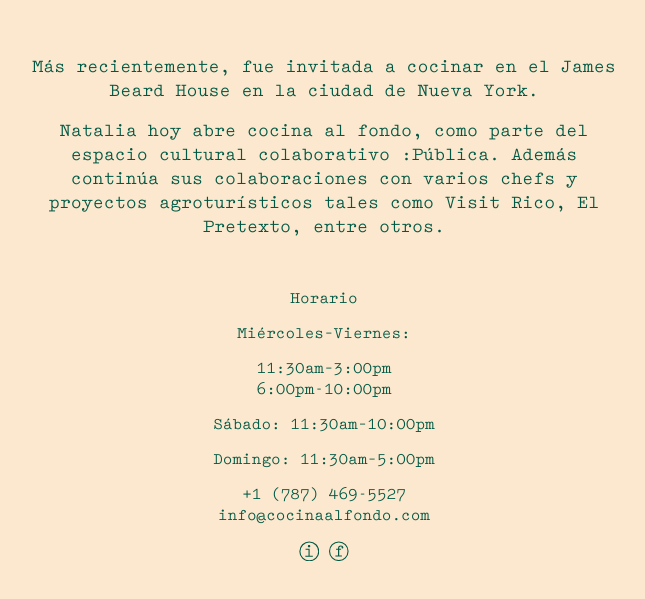
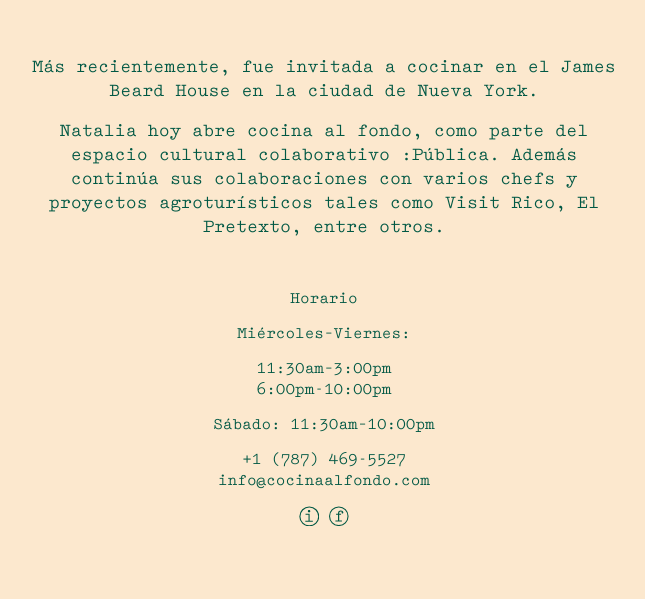
Before and after one commit to CocinaAlFondo/Home, a plain HTML site: page index.html in a window 1280 px wide. Shown: the part 3213-3812 px from the top of the page, without its empty margins (316-961 px from the left). Drawn offline with Linux system fonts and the light colour scheme.

Commit message:
Fixed Hours

```diff
--- a/index.html
+++ b/index.html
@@ -54,7 +54,6 @@
           <p>Miércoles–Viernes:</p>
           <p>11:30am–3:00pm<br>6:00pm-10:00pm</p>
             <p>Sábado: 11:30am–10:00pm</p>
-            <p>Domingo: 11:30am–5:00pm</p>
             <p></p>
             <p><a href="tel:+17874695527">+1 (787) 469-5527</a><br><a href="mailto:info@cocinaalfondo.com">info@cocinaalfondo.com</a></p>
         </div>
```
